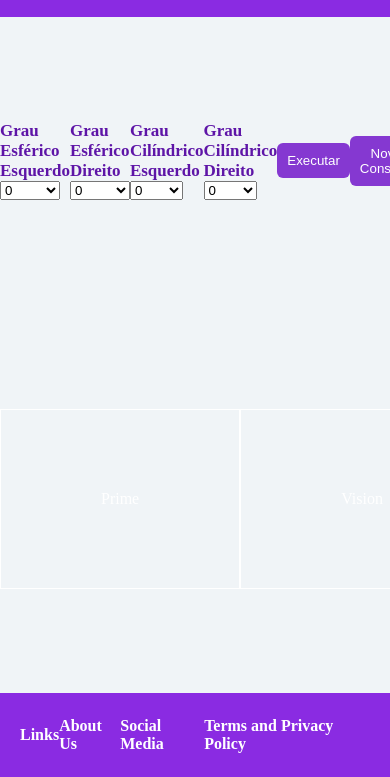
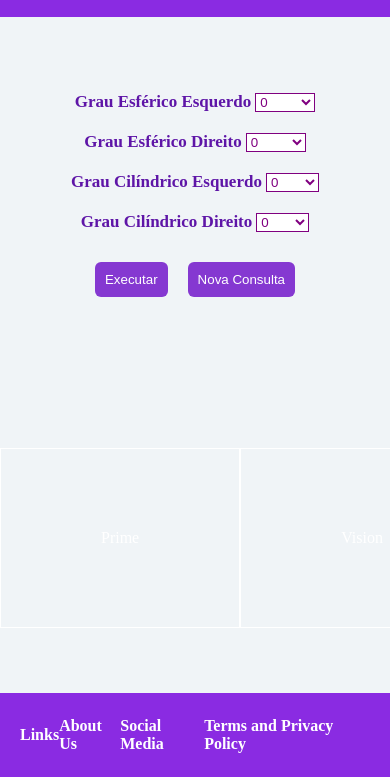
Before and after one commit to andersonarorjdev/Ocular-Challenge, a plain HTML site: page index.html in a window 390 px wide. Shown: the part 67-844 px from the top of the page. Drawn offline with Linux system fonts and the light colour scheme.

Commit message:
Finished Layout.

```diff
--- a/index.html
+++ b/index.html
@@ -230,6 +230,7 @@
                 </select>
             </div>
 
+            <div id="Buttons">
                 <button onclick="CalculateVision()">
                     Executar
                 </button>
@@ -237,6 +238,7 @@
                 <button onclick="ClearFields()">
                     Nova Consulta
                 </button>
+            </div>
 
         </section>
 
--- a/styles/layout.css
+++ b/styles/layout.css
@@ -55,8 +55,24 @@ label{
     font-weight: bolder;
 }
 
-#Controls > button{
+#Buttons{
+    display: flex;
+    flex-direction: row;
+}
+
+#Controls > div{
+    margin: 10px;
+}
+
+select{
+    border: 1px solid purple;
+    background-color: #FFFFFF;
+    color: purple;
+}
+
+#Controls > #Buttons > button{
     padding:10px;
+    margin: 10px;
 
     color:#FFFFFF;
     background-color: rgb(133, 56, 209);
@@ -66,7 +82,7 @@ label{
     border-radius: 6px;
 }
 
-#Controls > button:hover{
+#Controls > #Buttons > button:hover{
     color:rgb(133, 56, 209);
     background-color: #FFFFFF;
     border:1px solid rgb(133, 56, 209);
--- a/styles/responsive.css
+++ b/styles/responsive.css
@@ -0,0 +1,9 @@
+@media(max-width:768px){
+
+    #Controls{
+        flex-direction: column;
+        justify-content: space-around;
+
+        align-items: center;
+    }
+}
```
Lines whose indentation alone changed are shown as unchanged.
